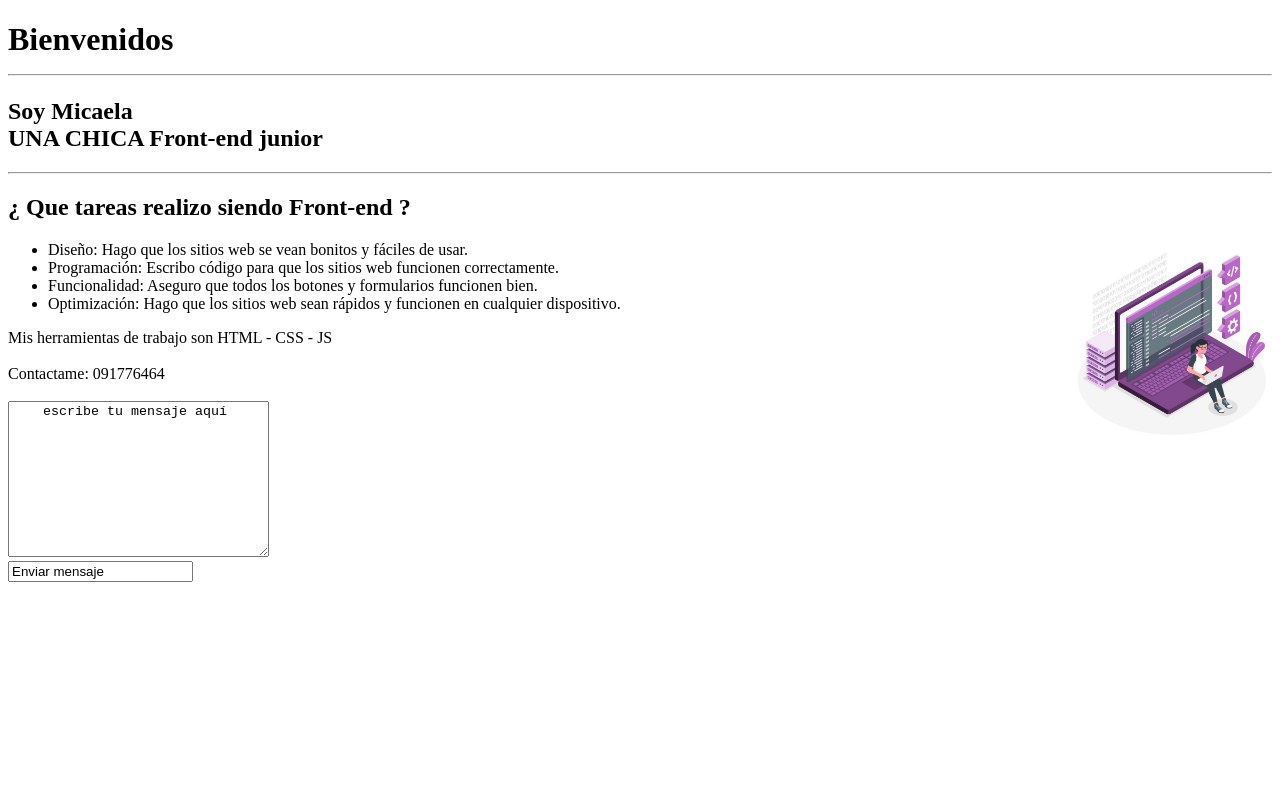
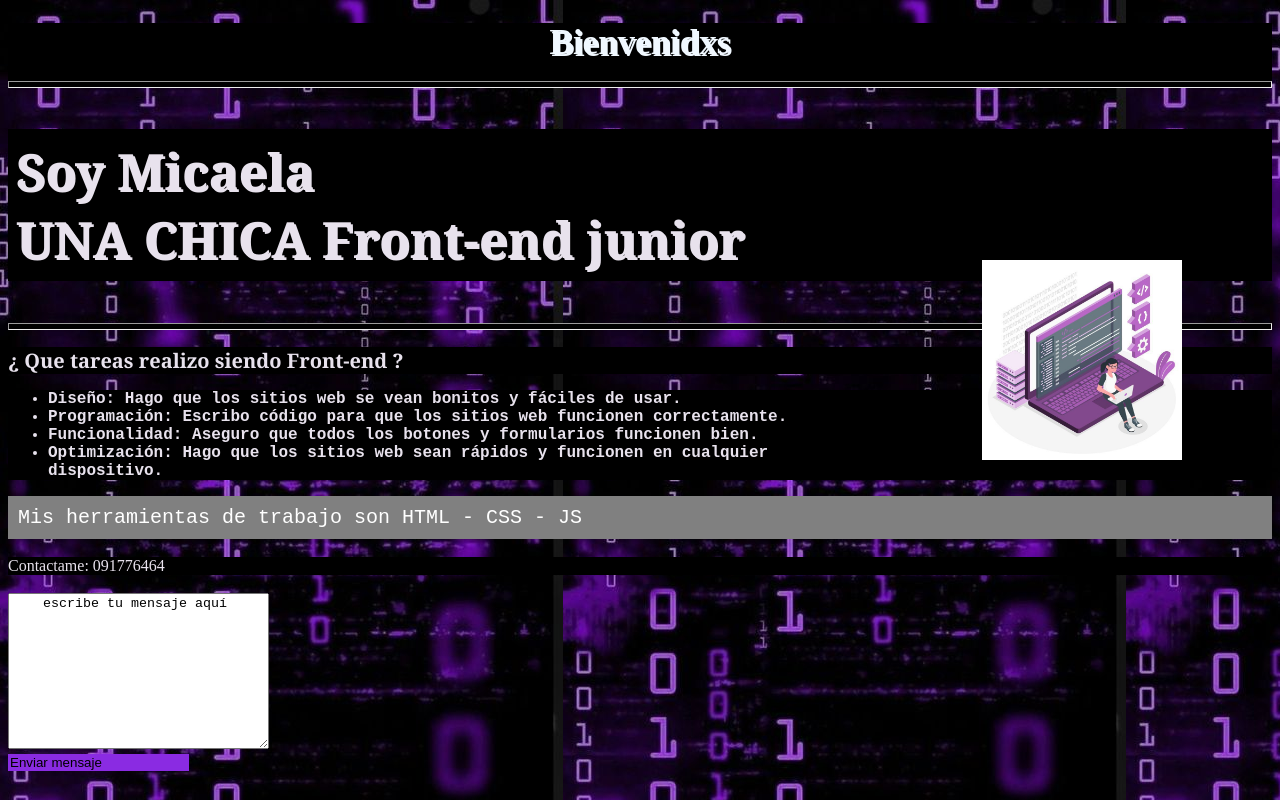
Before and after one commit to MicaelaRamosGonzalez/MicaelaRamosGonzalez.github.io, a plain HTML site: page index.html in a window 1280 px wide. Drawn offline with Linux system fonts and the light colour scheme.

Commit message:
Correcion

```diff
--- a/index.html
+++ b/index.html
@@ -4,12 +4,12 @@
     <meta charset="UTF-8">
     <meta name="viewport" content="width=device-width, initial-scale=1.0">
     <title>Micaela Ramos</title>
-    <link rel="stylesheet" type="text/CSS" href="styles.css.css">
+    <link rel="stylesheet" type="text/CSS" href="styles.css">
 </head>
 <body>
-    <h1 id="saludo"> Bienvenidos
+    <h1 id="saludo"> Bienvenidxs
         <hr>
-     <h2 id="nombre" > Soy Micaela <br >UNA CHICA Front-end junior </h2>
+     <h2 id="nombre" > Soy Micaela <br> UNA CHICA Front-end junior </h2>
      <hr>
     <h2 id="pregunta"> ¿ Que tareas realizo siendo Front-end ? </h2>
 <div class="imagen">
```
